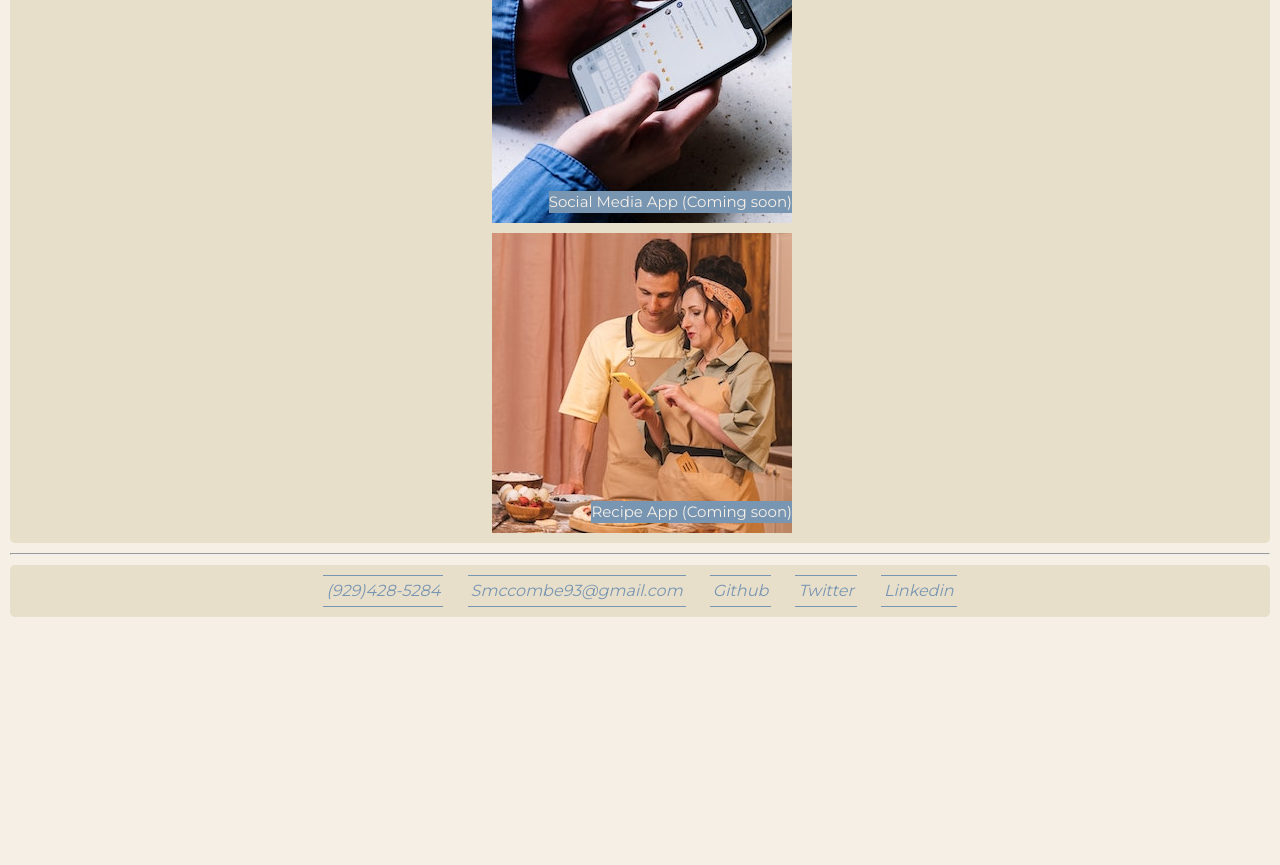
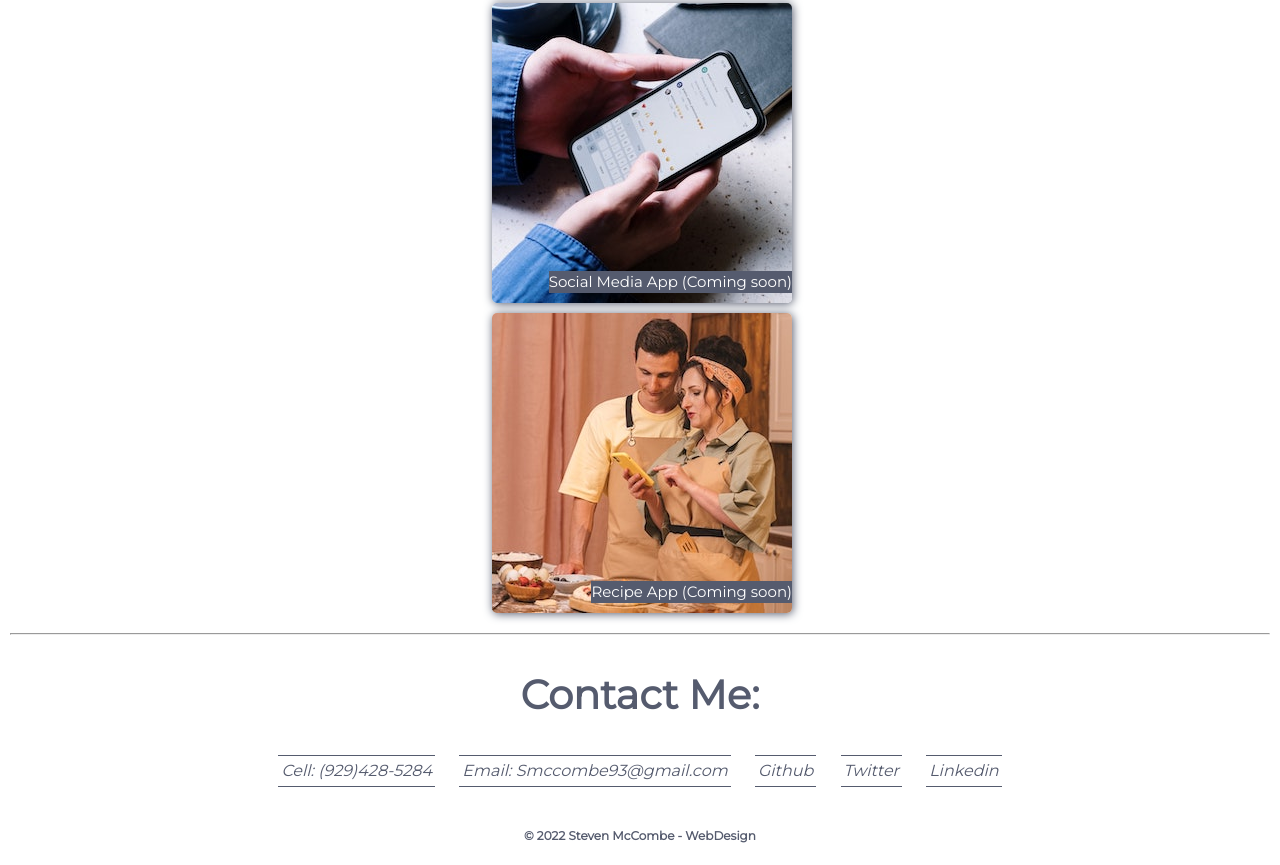
Before and after one commit to Steven-McCombe/StevenMcCombe-Portfolio, a plain HTML site: page index.html in a window 1280 px wide. Shown: the part 1895-2760 px from the top of the page. Before the commit the page ends 2522 px from the top, so only its background shows below. Drawn offline with Linux system fonts and the light colour scheme.

Commit message:
added box shadows and radius to images

```diff
--- a/assets/css/style.css
+++ b/assets/css/style.css
@@ -1,7 +1,10 @@
 :root{
-    --main: #f5efe6;
+    /* --main: #f5efe6;
     --contbg: #e8dfca;
-    --head: #7895b2;
+    --head: #7895b2; */
+    --head: #555b6e;
+    --contbg: #fff;
+    --main: #fff;
     --radius: 5px;
     --contmargin : 10px 10px 10px 10px;
 }
@@ -28,7 +31,8 @@ li{
 }
 h1, h2, h3, h4 {
     font-size: 40px;
-    padding: 10px;
+    padding: 20px;
+
 }
 
 p {
@@ -37,7 +41,7 @@ p {
 }
 
 hr {
-    margin: var(--contmargin)
+    margin: var(--contmargin);
 }
 /* header section styling  */
 .page-header{
@@ -87,18 +91,17 @@ margin: var(--contmargin);
     border-radius: var(--radius);
 }
 
-.main-gallery li{
+.main-gallery a{
     position: relative;
     display: flex;
     align-items: flex-end;
     justify-content: flex-end;
     margin: 10px auto;
 }
-
-.main-img {
-
+.main-image {
+    border-radius: var(--radius);
+    box-shadow: 1px 1px 10px var(--head);
 }
-
 .overlay{
     position: absolute;
     background-color: var(--head);
@@ -128,7 +131,10 @@ margin: var(--contmargin);
     justify-content: flex-end;
     margin-bottom: 10px;
 }
-
+.alt-project img {
+    border-radius: var(--radius);
+    box-shadow: 1px 1px 10px var(--head);
+}
 .overlay2{
     position: absolute;
     background-color: var(--head);
@@ -137,9 +143,10 @@ margin: var(--contmargin);
     margin-bottom: 10px;
 
 }
-
-.page-footer {
+/* contact section styling  */
+.contact-me {
     display: flex;
+    flex-direction: column;
     justify-content: center;
     align-items: center;
     margin: var(--contmargin);
@@ -147,10 +154,20 @@ background-color: var(--contbg);
     border-radius: var(--radius);
 }
 
-.page-footer ul li{
+.contact-me ul li{
     margin: 10px;
     padding: 3px;
     font-style: italic;
     border-bottom: solid var(--head) 1px;
     border-top: solid var(--head) 1px;
 }
+
+footer{
+    display: flex;
+    justify-content: center;
+    align-items: center;
+}
+
+footer h4 {
+    font-size: 12px;
+}
--- a/index.html
+++ b/index.html
@@ -41,8 +41,10 @@
         <h2 class = "main-header">My Projects</h2>
         <ul class = "main-gallery">
             <li>
-                <img class = "main-image" src="assets/images/Horiseon Screenshot.png" alt="Screenshot of horiseon webpage">
-                <header class = "overlay"><a href="https://steven-mccombe.github.io/horiseon-code-refactor/" target = "_blank" <span>Horiseon Code Refactor</span></a></header>
+                <a href="https://steven-mccombe.github.io/horiseon-code-refactor/" target = "_blank">
+                    <img class = "main-image" src="assets/images/Horiseon Screenshot.png" alt="Screenshot of horiseon webpage">
+                    <header class = "overlay"><span>Horiseon Code Refactor</span></header>
+                </a>
             </li>
         </ul>
     </main>
@@ -76,15 +78,19 @@
     </article>
     <hr>
     <!-- contact section -->
-    <footer class = "page-footer" id = "contactlinks">
+    <div class = "contact-me" id = "contactlinks">
+        <h3>Contact Me:</h3>
         <ul class = "footer-list">
-            <li><a href="tel:9294285284">(929)428-5284</a></li>
-            <li><a href="mailto:smccombe93@gmail.com">Smccombe93@gmail.com</a></li>
+            <li><a href="tel:9294285284">Cell: (929)428-5284</a></li>
+            <li><a href="mailto:smccombe93@gmail.com">Email: Smccombe93@gmail.com</a></li>
             <li><a href="https://github.com/Steven-McCombe">Github</a></li>
             <li><a href="https://twitter.com/st_mccombe">Twitter</a></li>
             <li><a href="https://www.linkedin.com/in/steven-mccombe-82953151/">Linkedin</a></li>
         </ul>
+    </div>
+
+    <footer>
+        <h4>&copy; 2022 Steven McCombe - WebDesign</h4>
     </footer>
-
 </body>
 </html>
```
Lines whose indentation alone changed are shown as unchanged.
